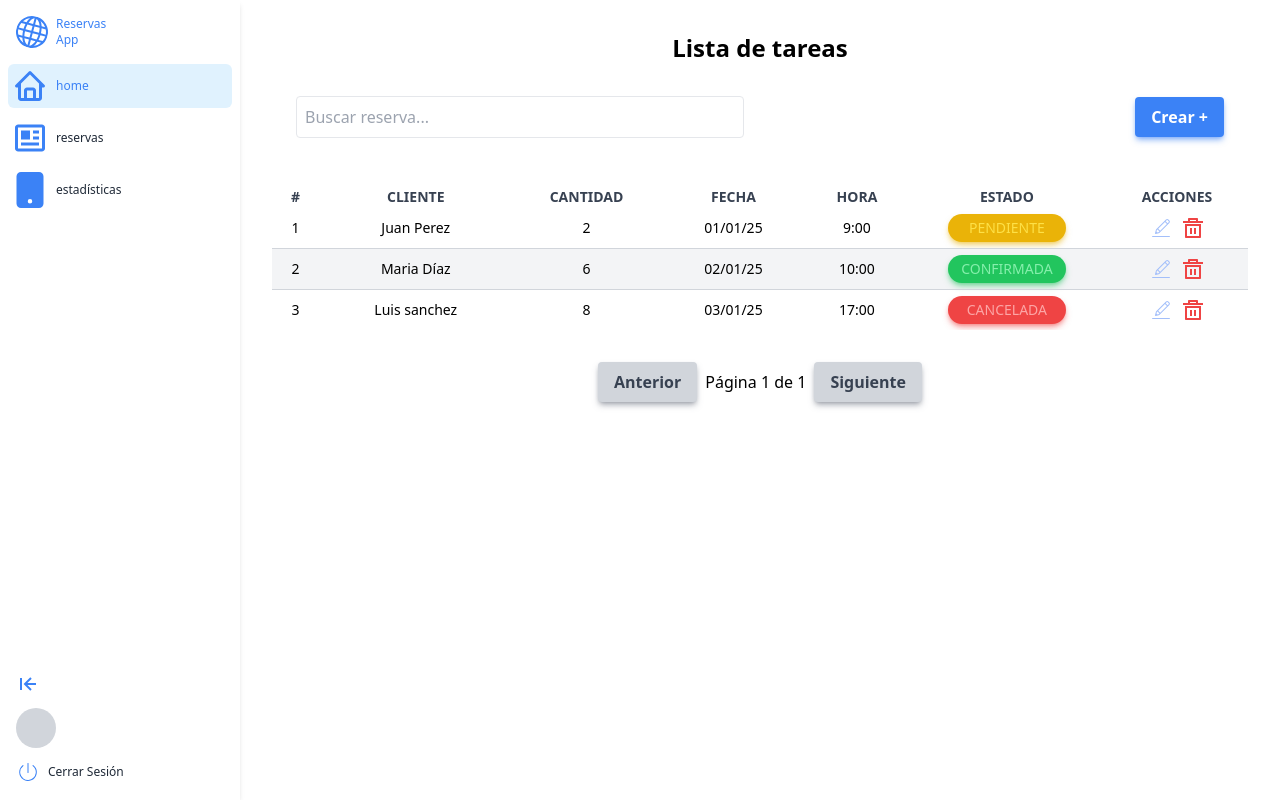
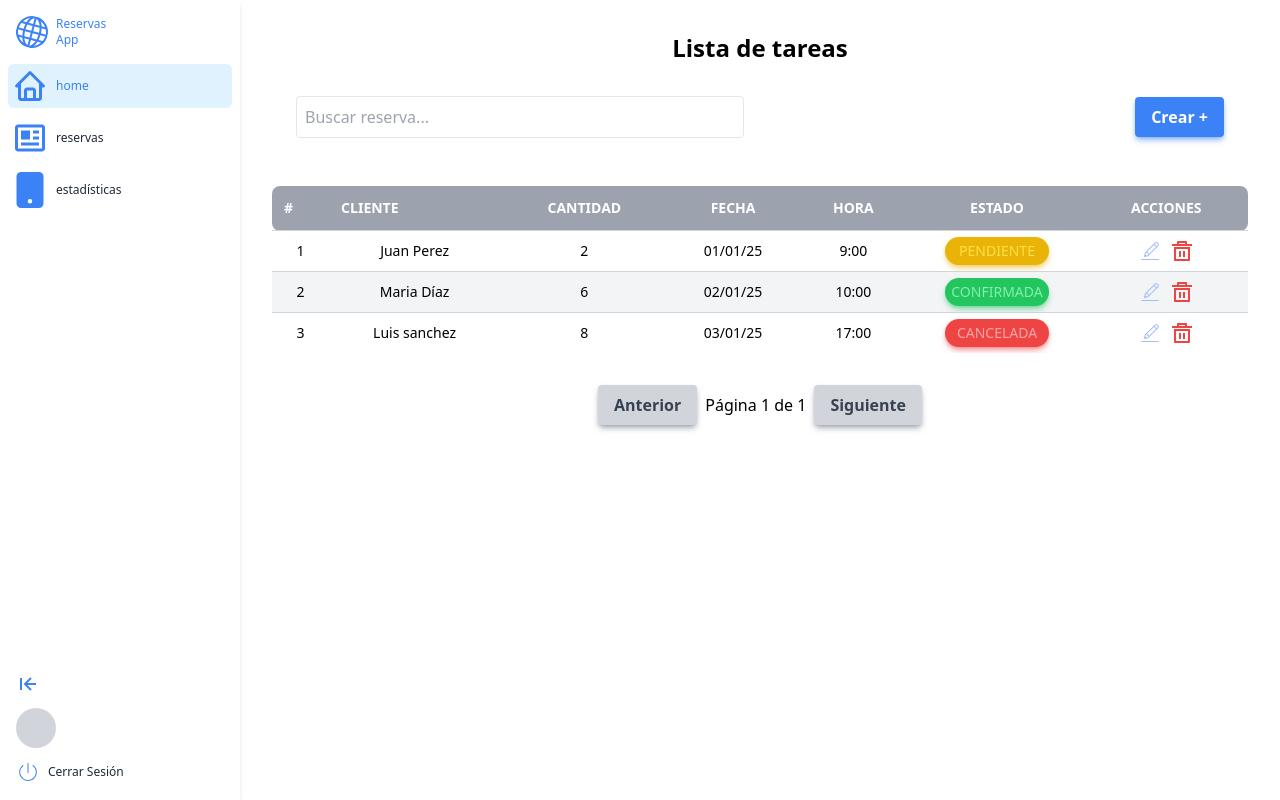
Before and after one commit to Guerre-Pablo-Agustin/reservas-restaurante, a Next.js app: page /dashboard in a window 1280 px wide. Built offline with nearby package versions, Linux system fonts and the light colour scheme.

Commit message:
ajustes de estilos

```diff
--- a/src/components/Dashboard/Home/Create.tsx
+++ b/src/components/Dashboard/Home/Create.tsx
@@ -3,6 +3,7 @@ import React, { useState } from "react";
 import { motion } from "framer-motion";
 import Swal from "sweetalert2";
 import { useStore } from "@/store/store";
+import { AiOutlinePlusCircle } from "react-icons/ai";
 
 type Props = {
   onClose: () => void;
@@ -203,7 +204,7 @@ const Create = ({
           onClick={handleAddTask}
           className="rounded bg-primary px-4 py-2 font-bold text-white shadow-md shadow-primary/50 hover:bg-blue-700"
         >
-          Crear
+          <AiOutlinePlusCircle className="buton-crear text-2xl text-info" />
         </button>
         <button
           onClick={onClose}
--- a/src/components/Dashboard/Home/ReserveList.tsx
+++ b/src/components/Dashboard/Home/ReserveList.tsx
@@ -114,17 +114,18 @@ const ReserveList = () => {
       {/* Tabla de tareas */}
       <div className="mt-2 overflow-x-auto">
         <table className="w-full table-auto">
-          <thead className="text-sm font-medium uppercase text-gray-700">
-            <tr>
-              <th>#</th>
-              <th>Cliente</th>
-              <th>Cantidad</th>
-              <th>Fecha</th>
-              <th>Hora</th>
-              <th>Estado</th>
-              <th>Acciones</th>
+          <thead className="bg-gray-400 text-white text-sm font-medium uppercase">
+            <tr className="border-b border-gray-300">
+              <th className="p-3 text-left rounded-l-lg">#</th>
+              <th className="p-3 text-left">Cliente</th>
+              <th className="p-3 text-center">Cantidad</th>
+              <th className="p-3 text-center">Fecha</th>
+              <th className="p-3 text-center">Hora</th>
+              <th className="p-3 text-center">Estado</th>
+              <th className="p-3 text-center rounded-r-lg">Acciones</th>
             </tr>
           </thead>
+
           <tbody className="divide-y divide-gray-300">
             {currentReservations.map((r) => (
               <tr key={r.id} className="even:bg-gray-100">
@@ -136,7 +137,9 @@ const ReserveList = () => {
                 </td>
                 <td className="p-2 text-center text-sm">{r.time}</td>
                 <td className={`text-center text-sm`}>
-                  <p className={`${getStatus(r.status)} rounded-full p-1 lg:w-[60%] mx-auto text-center`}>
+                  <p
+                    className={`${getStatus(r.status)} mx-auto rounded-full p-1 text-center lg:w-[60%]`}
+                  >
                     {r.status.toUpperCase()}
                   </p>
                 </td>
@@ -150,17 +153,25 @@ const ReserveList = () => {
                   >
                     <CiEdit className="buton-editar text-2xl text-info" />
                   </button>
-                  <Tooltip anchorSelect=".buton-editar" place="top" style={{backgroundColor:"#a3bffa", borderRadius:"50%"}}>
-                     Editar
-                   </Tooltip>
+                  <Tooltip
+                    anchorSelect=".buton-editar"
+                    place="top"
+                    style={{ backgroundColor: "#a3bffa", borderRadius: "50%" }}
+                  >
+                    Editar
+                  </Tooltip>
                   <button
                     data-tip="Eliminar"
                     onClick={() => handleDelete(r.id)}
                   >
                     <RiDeleteBin5Line className="buton-eliminar text-2xl text-red-500" />
                   </button>
-                  <Tooltip anchorSelect=".buton-eliminar" place="top" style={{backgroundColor:"#ef4444", borderRadius:"50%"}}>
-                   Eliminar
+                  <Tooltip
+                    anchorSelect=".buton-eliminar"
+                    place="top"
+                    style={{ backgroundColor: "#ef4444", borderRadius: "50%" }}
+                  >
+                    Eliminar
                   </Tooltip>
                 </td>
               </tr>
```
